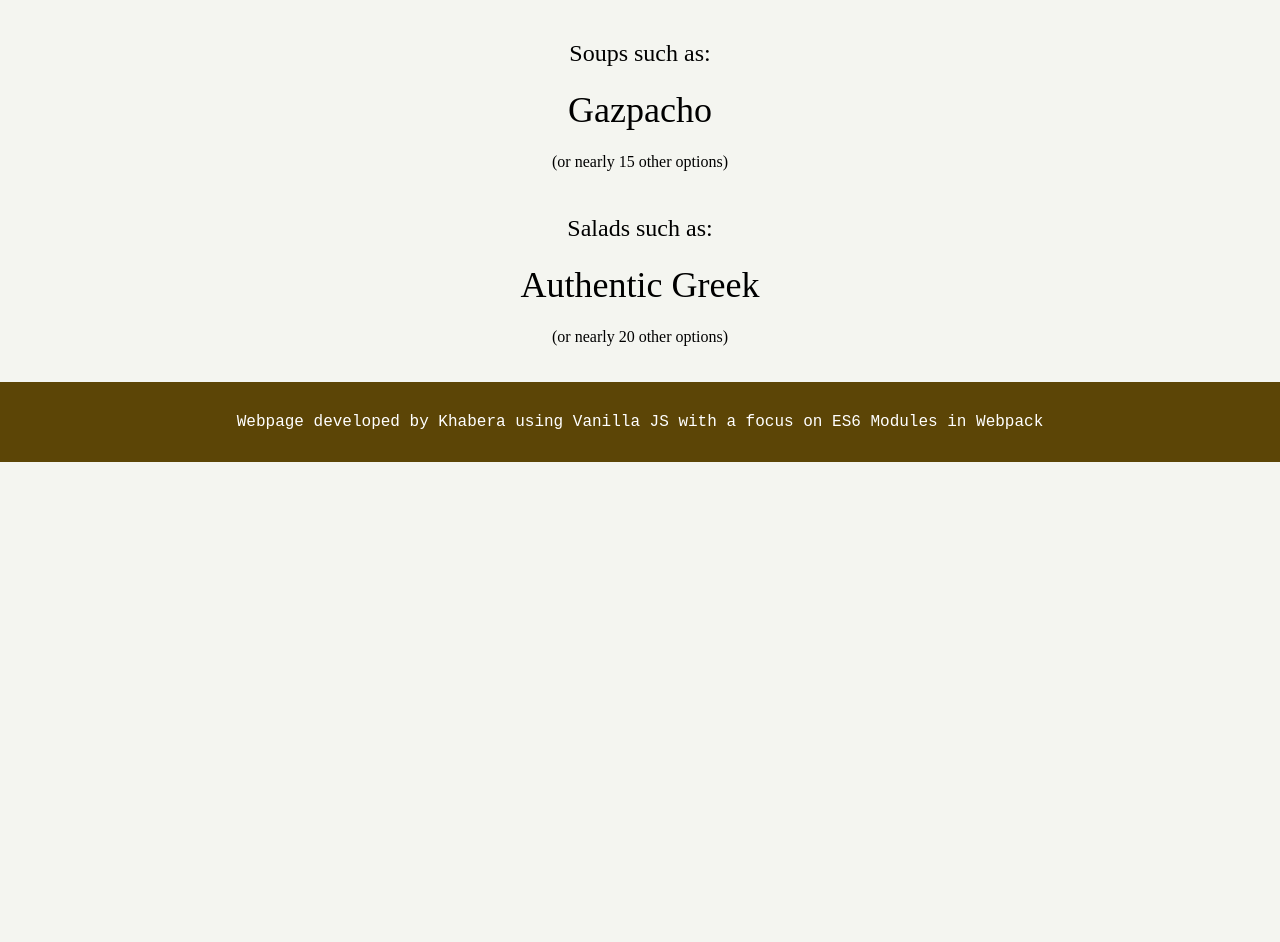
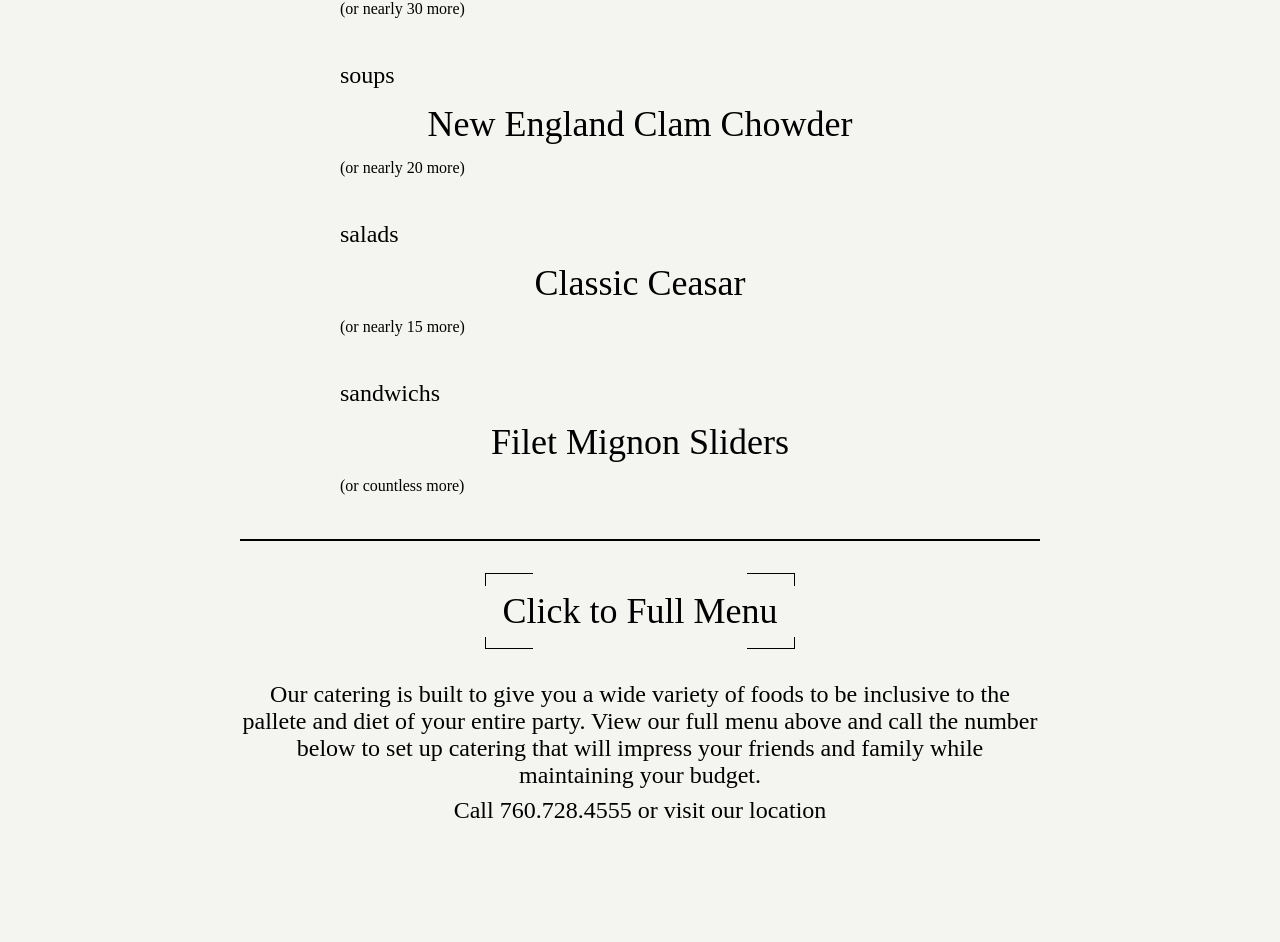
Before and after one commit to Khabera/Brothers-restaurant, a website built with webpack: page dist/index.html in a window 1280 px wide. Shown: the part 763-1705 px from the top of the page. Before the commit the page ends 1225 px from the top, so only its background shows below. Built offline with nearby package versions, Linux system fonts and the light colour scheme.

Commit message:
Catering Page Final

```diff
--- a/src/catering.css
+++ b/src/catering.css
@@ -4,11 +4,16 @@
     align-items: center;
     width: 800px;
     gap: 8px;
+    margin-bottom: 230px;
 }
 .catering-header{
-    font-size: 50px;
+    font-size: 72px;
+    text-align: center;
+    padding-bottom: 48px;
+    border-bottom: black solid 2px;
 }
 .text{
+    align-self: baseline;
     font-size: 24px;
     text-align: center;
 }
@@ -24,3 +29,57 @@
 .lower-text{
     margin-bottom: 36px;
 }
+.loop-group{
+    display: flex;
+    flex-direction: column;
+}
+.full-menu{
+    padding-top: 32px;
+    width: 100%;
+    border-top: black solid 2px;
+    text-align: center;
+    font-size: 48px;
+    display: flex;
+    justify-content: center;
+    margin-bottom: 24px;
+}
+.catering-description{
+    font-size: 24px;
+    text-align: center;
+}
+.menu-button{
+    color: black;
+    text-decoration: none;
+    cursor: pointer;
+    display: flex;
+    align-items: center;
+    justify-content: center;;
+    font-size: 36px;
+    background-color: #f4f5f0;
+    border: 1px solid black;
+    padding: 16px;
+    position: relative;
+    z-index: 0;
+    transition: 1s;
+}
+.menu-button::before, .menu-button::after{
+    position: absolute;
+    background: #f4f5f0;
+    z-index: -1;
+    transition: 1s;
+    content: '';
+}
+.menu-button::before {
+    height: 110%;
+    width: 70%;
+}
+.menu-button::after {
+    width: 110%;
+    height: 70%;
+}
+.menu-button:hover::before {
+    width: 0px;
+}
+.menu-button:hover::after {
+    height: 0px;
+}
--- a/src/catering.js
+++ b/src/catering.js
@@ -3,136 +3,114 @@ import './catering.css'
 const content = document.createElement('div');
 content.setAttribute('id', 'catering-content');
 
-let header0 = document.createElement('h1')
-header0.classList.add('catering-header');
-header0.textContent = "Meet";
-content.appendChild(header0);
+// let header0 = document.createElement('h1')
+// header0.classList.add('catering-header');
+// header0.textContent = "Meet";
+// content.appendChild(header0);
 
 let header = document.createElement('h1')
 header.classList.add('catering-header');
-header.textContent = "Catering Like No Other"
+header.textContent = "Meet Catering Like No Other"
 content.appendChild(header);
 
-let loopingObjects = new Array();
+const loopingObjectsArray = new Array();
 
-let intro = document.createElement('div');
-intro.classList.add('text');
-intro.textContent = "Order our delicious food for your next:"
-content.appendChild(intro);
-let cateringEvents = ['Party', 'Barbeque', 'Wedding', 'Birthday', 'Baby Shower'];
-let cateringBackground = document.createElement('div');
-content.appendChild(cateringBackground);
-cateringBackground.classList.add('loop-background')
-let eventsLoop = document.createElement('div');
-cateringBackground.appendChild(eventsLoop);
-eventsLoop.classList.add('looping-text');
-let text2 = document.createElement('div');
-text2.classList.add('lower-text');
-text2.textContent=`(or bring your party to us)`;
-content.appendChild(text2);
-loopingObjects.push({
-    htmlLocation: eventsLoop,
-    contentArray: cateringEvents,
-});
+function createLoopingNode(title, disc, array){
+    let htmlNode = document.createElement('div');
+    let titleElement = document.createElement('div');
+    let loopingElement = document.createElement('div');
+    let descriptionElement = document.createElement('div');
+    htmlNode.classList.add('loop-group')
+    titleElement.classList.add('text');
+    loopingElement.classList.add('looping-text');
+    descriptionElement.classList.add('lower-text');
+    titleElement.textContent = title;
+    loopingElement.textContent = ''; //controlled externally via loopContent function
+    descriptionElement.textContent = disc;
+    htmlNode.appendChild(titleElement);
+    htmlNode.appendChild(loopingElement);
+    htmlNode.appendChild(descriptionElement);
+    content.appendChild(htmlNode);
+    let loopCountProperty = 0;
+    loopingObjectsArray.push({loopingElement, array, loopCountProperty});
+    return htmlNode;
+}
+
+let eventsArray = ['Party', 'Barbeque', 'Wedding', 'Birthday', 'Baby Shower'];
+let eventsLoopingObject = createLoopingNode('events', '(or come to us)', eventsArray);
 
 
-let horsdoeurves = ['Antipasto Platters', 'Bacon Wrapped Shrimp', 'Meat or Fish Cakes', 'Artichoke Dip', 'Lobster Cocktail']
-let appetizers = document.createElement('div');
-content.appendChild(appetizers);
-appetizers.classList.add('text');
-appetizers.textContent = `with Appetizers such as:`
-let appetizersBackground = document.createElement('div');
-content.appendChild(appetizersBackground);
-appetizersBackground.classList.add('loop-background')
-let appetizersLoop = document.createElement('div');
-appetizersBackground.appendChild(appetizersLoop);
-appetizersLoop.classList.add('looping-text');
-let text3 = document.createElement('div');
-text3.classList.add('lower-text');
-text3.textContent=`(or nearly 50 other options)`;
-content.appendChild(text3);
-loopingObjects.push({
-    htmlLocation: appetizersLoop,
-    contentArray: horsdoeurves,
-});
+let appetizerArray = ['Antipasto Platters', 'Bacon Wrapped Shrimp', 'Meat or Fish Cakes', 'Artichoke Dip', 'Lobster Cocktail']
+let appetizerLoopingObject = createLoopingNode('appetizers', '(or nearly 30 more)', appetizerArray);
+
+let soupArray = ['Chipotle Chicken and Rice Soup', 'Gazpacho', 'New England Clam Chowder', 'Chicken, Lemon, and Orzo', 'French Onion with Cheese'];
+let soupLoopingObject = createLoopingNode('soups', '(or nearly 20 more)', soupArray);
+
+let saladArray = ['Bacon, Pear, and Blue Cheese', 'Authentic Greek', 'Classic Ceasar', 'Fresh Fig, Pear & Mixed Greens', 'Lemon Shrimp']
+let saladLoopObject = createLoopingNode('salads', '(or nearly 15 more)', saladArray);
+
+let sandwichArray = ['Roast Turkey and Avocado', 'Panzanella Panini', 'Filet Mignon Sliders', 'Grilled Ahi on Ciabatta', 'Crustless Genoa Salami'];
+let sandwichLoopObject = createLoopingNode('sandwichs', '(or countless more)', sandwichArray);
+
+let menuAnchor = document.createElement('div')
+menuAnchor.classList.add('full-menu');
+content.appendChild(menuAnchor);
+let menuButton = document.createElement('a')
+menuButton.href = `https://www.brothersbistro.net/catering.pdf`
+menuButton.classList.add('menu-button');
+menuButton.textContent = "Click to Full Menu"
+menuAnchor.appendChild(menuButton);
 
 
-let soups = ['Chipotle Chicken and Rice Soup', 'Gazpacho', 'New England Clam Chowder', 'Chicken, Lemon, and Orzo', 'French Onion with Cheese']
-let soupsTitle = document.createElement('div');
-content.appendChild(soupsTitle);
-soupsTitle.classList.add('text');
-soupsTitle.textContent = `Soups such as:`
-let soupsBackground = document.createElement('div');
-content.appendChild(soupsBackground);
-soupsBackground.classList.add('loop-background')
-let soupsLoop = document.createElement('div');
-soupsBackground.appendChild(soupsLoop);
-soupsLoop.classList.add('looping-text');
-let soupsDesc = document.createElement('div');
-soupsDesc.classList.add('lower-text');
-soupsDesc.textContent=`(or nearly 15 other options)`;
-content.appendChild(soupsDesc);
-loopingObjects.push({
-    htmlLocation: soupsLoop,
-    contentArray: soups,
-});
+let header3 = document.createElement('div')
+header3.classList.add('catering-description');
+header3.textContent = "Our catering is built to give you a wide variety of foods to be inclusive to the pallete and diet of your entire party. View our full menu above and call the number below to set up catering that will impress your friends and family while maintaining your budget."
+content.appendChild(header3);
+
+let callText = document.createElement('div')
+callText.classList.add('catering-description');
+callText.textContent = "Call 760.728.4555 or visit our location"
+content.appendChild(callText);
+
+loopContent();
+function loopContent(){
+    loopA();
+    function loopA(){
+        checkCount();
+        contentChange();
+        setTimeout(()=>{
+            loopB();
+        },4000);
+    }
+    function loopB(){
+        checkCount();
+        contentChange();
+        setTimeout(()=>{
+            loopA();
+        },4000);
+    }
+    function checkCount(){
+        loopingObjectsArray.forEach((object)=>{
+            if(object.loopCountProperty>=(object.array.length-1)){
+                object.loopCountProperty=0;
+            }else{
+                object.loopCountProperty++;
+            }
+        });
+    }
+    function contentChange(){
+        loopingObjectsArray.forEach((object) => {
+            object.loopingElement.style.opacity=0;
+        });
+        setTimeout(()=>{
+            loopingObjectsArray.forEach((object) => {
+                object.loopingElement.textContent=object.array[object.loopCountProperty];
+                object.loopingElement.style.opacity=1;
+            })
+        }, 800);
+    }
+}
 
 
 
-let salads = ['Bacon, Pear, and Blue Cheese', 'Authentic Greek', 'Classic Ceasar', 'Fresh Fig, Pear & Mixed Greens', 'Lemon Shrimp']
-let saladsTitle = document.createElement('div');
-content.appendChild(saladsTitle);
-saladsTitle.classList.add('text');
-saladsTitle.textContent = `Salads such as:`;
-let saladsBackground = document.createElement('div');
-content.appendChild(saladsBackground);
-saladsBackground.classList.add('loop-background')
-let saladsLoop = document.createElement('div');
-saladsBackground.appendChild(saladsLoop);
-saladsLoop.classList.add('looping-text');
-let saladsDesc = document.createElement('div');
-saladsDesc.classList.add('lower-text');
-saladsDesc.textContent=`(or nearly 20 other options)`;
-content.appendChild(saladsDesc);
-loopingObjects.push({
-    htmlLocation: saladsLoop,
-    contentArray: salads,
-});
-
-
-changeContentA(0);
-function changeContentA(num){
-    console.log(num);
-    if(num>=5){
-        num=0;
-    }
-    loopingObjects.forEach((object) => {
-        object.htmlLocation.style.opacity=0;
-        setTimeout(()=>{
-            object.htmlLocation.textContent=object.contentArray[num];
-            object.htmlLocation.style.opacity=1;
-        }, 800);
-    });
-    setTimeout(()=>{
-        changeContentA(++num);
-    },4000);
-}
-function changeContentB(num){
-    console.log(num);
-    if(num>=5){
-        num=0;
-    }
-    loopingObjects.forEach((object) => {
-        object.htmlLocation.style.opacity=0;
-        setTimeout(()=>{
-            object.htmlLocation.textContent=object.contentArray[num];
-            object.htmlLocation.style.opacity=1;
-        }, 800);
-    });
-    setTimeout(()=>{
-        changeContentA(++num);
-    },4000);
-}
-
-
 export default content;
```
